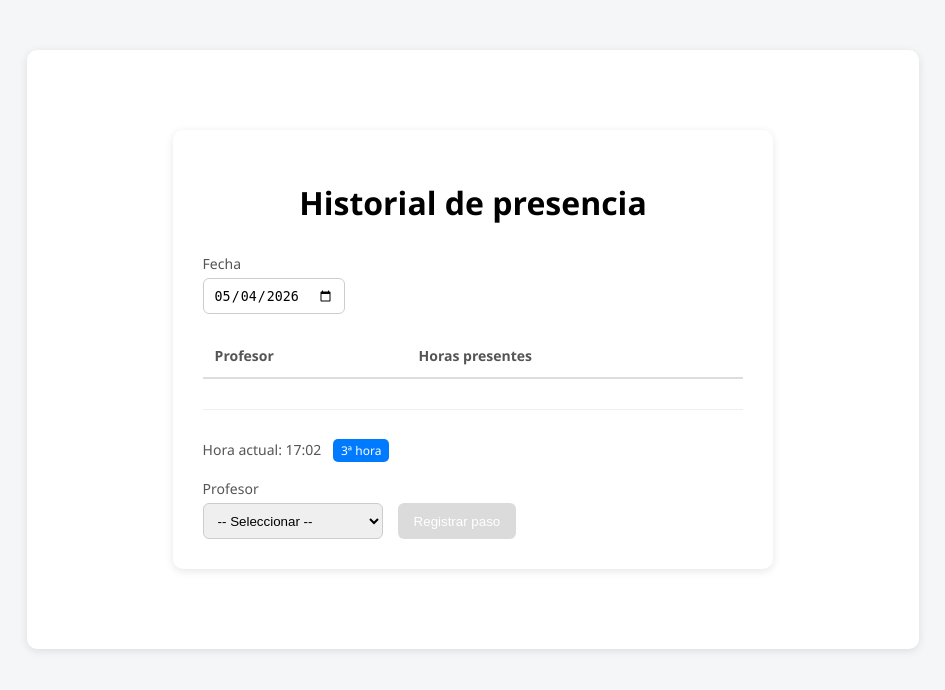
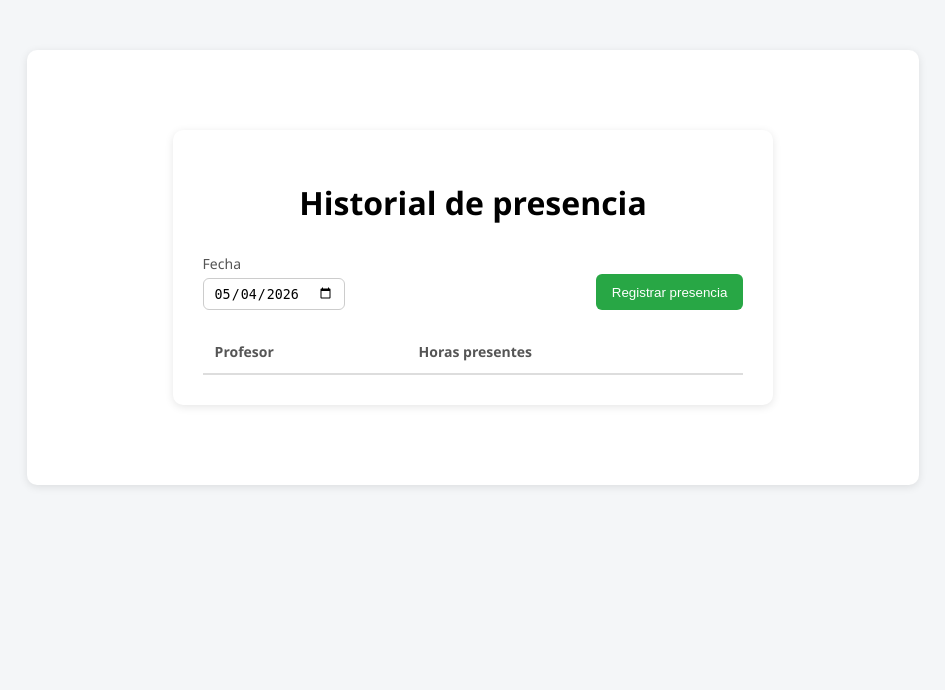
Before and after one commit to yagoaresarmesto/ACT_Proyecto_Guardias, a Flask app: page /presencia in a window 1280 px wide. Shown: the part 55-745 px from the top of the page, without its empty margins (167-1112 px from the left). Run offline with Flask 3, Linux system fonts and the light colour scheme; data that the repository does not hold is empty.

Commit message:
Fix rapido

```diff
--- a/static/estilos.css
+++ b/static/estilos.css
@@ -176,6 +176,7 @@ select {
     display: flex;
     flex-direction: column;
     font-size: 14px;
+    height: 36px;
 }
 
 .presencia-campo label {
@@ -286,3 +287,103 @@ select {
     color: #999;
     font-style: italic;
 }
+
+/* HEADER */
+.header-presencia {
+    display: flex;
+    justify-content: space-between;
+    align-items: flex-end;
+    margin-bottom: 20px;
+}
+
+/* BOTÓN */
+.btn-abrir-modal {
+    background-color: #28a745;
+    color: white;
+    border: none;
+    border-radius: 6px;
+    height: 36px;
+    padding: 0 16px;
+    cursor: pointer;
+}
+
+.btn-abrir-modal:hover {
+    background-color: #218838;
+}
+
+/* MODAL */
+.modal-overlay {
+    position: fixed;
+    top: 0;
+    left: 0;
+    right: 0;
+    bottom: 0;
+    background: rgba(0,0,0,0.4);
+    display: none;
+    justify-content: center;
+    align-items: center;
+}
+
+/* CAJA */
+.modal {
+    width: 240px;               /* 🔥 más compacto */
+    max-width: 90%;
+    background: white;
+    border-radius: 12px;
+    padding: 20px 22px;         /* 🔥 menos aire */
+    box-shadow: 0 10px 30px rgba(0,0,0,0.15);
+}
+
+/* TÍTULO */
+.modal h3 {
+    margin-top: 0;
+    margin-bottom: 15px;
+    font-size: 20px;
+}
+
+/* INFO HORA */
+.modal .info-hora {
+    font-size: 14px;
+    margin-bottom: 15px;
+}
+
+.modal select {
+    width: 100%;
+    margin-top: 5px;
+    margin-bottom: 15px;
+}
+
+.modal-actions {
+    display: flex;
+    justify-content: flex-end;   /* 🔥 alineados a la derecha */
+    gap: 10px;
+    margin-top: 10px;
+}
+
+/* BOTONES */
+.modal-actions {
+    display: flex;
+    justify-content: flex-end;
+    gap: 10px;
+    margin-top: 15px;
+}
+
+/* BOTÓN CANCELAR */
+.btn-cerrar {
+    background: #e0e0e0;
+    border: none;
+    border-radius: 6px;
+    padding: 8px 14px;
+    cursor: pointer;
+}
+
+
+.modal {
+    transform: scale(0.95);
+    transition: all 0.2s ease;
+}
+
+
+.modal-actions .presencia-btn-guardar {
+    padding: 8px 14px;
+}
--- a/templates/vista_presencia.html
+++ b/templates/vista_presencia.html
@@ -5,6 +5,9 @@
 <div class="container">
 
     <h1>Historial de presencia</h1>
+
+    <!-- 🔹 Filtro + botón -->
+    <div class="header-presencia">
 
         <form method="GET" class="presencia-filtros">
             <div class="presencia-campo">
@@ -18,6 +21,14 @@
             </div>
         </form>
 
+        <!-- 🔥 BOTÓN MODAL -->
+        <button class="btn-abrir-modal" onclick="abrirModal()">
+            Registrar presencia
+        </button>
+
+    </div>
+
+    <!-- 🔹 TABLA -->
     <table>
         <tr>
             <th>Profesor</th>
@@ -40,7 +51,14 @@
         {% endfor %}
     </table>
 
-    <div class="presencia-seccion">
+</div>
+
+<!-- 🔥 MODAL -->
+<div id="modal-presencia" class="modal-overlay">
+
+    <div class="modal">
+
+        <h3>Registrar presencia</h3>
 
         <p class="info-hora">
             Hora actual: {{ hora_real }}
@@ -66,6 +84,11 @@
                 </select>
             </div>
 
+            <div class="modal-actions">
+                <button type="button" class="btn-cerrar" onclick="cerrarModal()">
+                    Cancelar
+                </button>
+
                 <button
                     id="btn-registro"
                     type="submit"
@@ -74,6 +97,7 @@
                 >
                     Registrar paso
                 </button>
+            </div>
 
         </form>
 
@@ -81,8 +105,19 @@
 
 </div>
 
+<!-- 🔥 SCRIPT -->
+<script>
 
-<script>
+// MODAL
+function abrirModal() {
+    document.getElementById("modal-presencia").style.display = "flex";
+}
+
+function cerrarModal() {
+    document.getElementById("modal-presencia").style.display = "none";
+}
+
+// BOTÓN DINÁMICO
 const select = document.getElementById("profesor-select");
 const boton = document.getElementById("btn-registro");
 
@@ -108,6 +143,7 @@ function actualizarBoton() {
 
 select.addEventListener("change", actualizarBoton);
 actualizarBoton();
+
 </script>
 
 {% endblock %}
```
Lines whose indentation alone changed are shown as unchanged.
